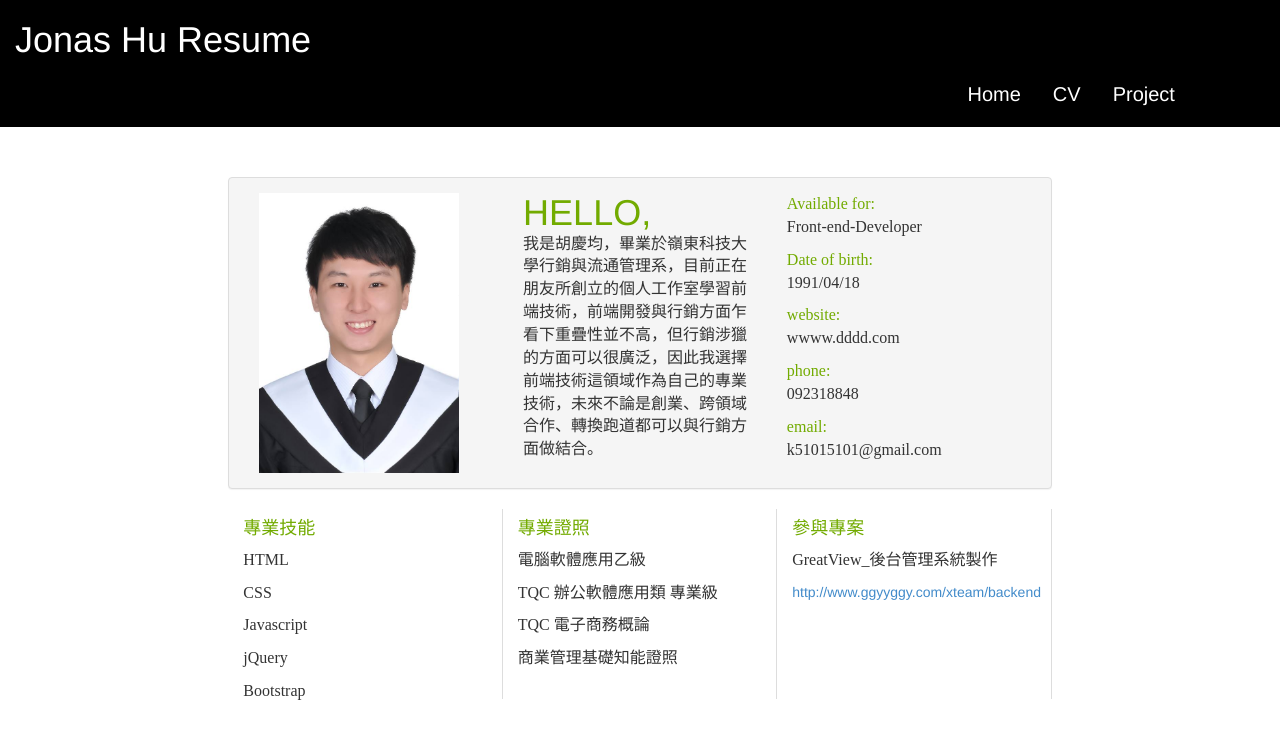
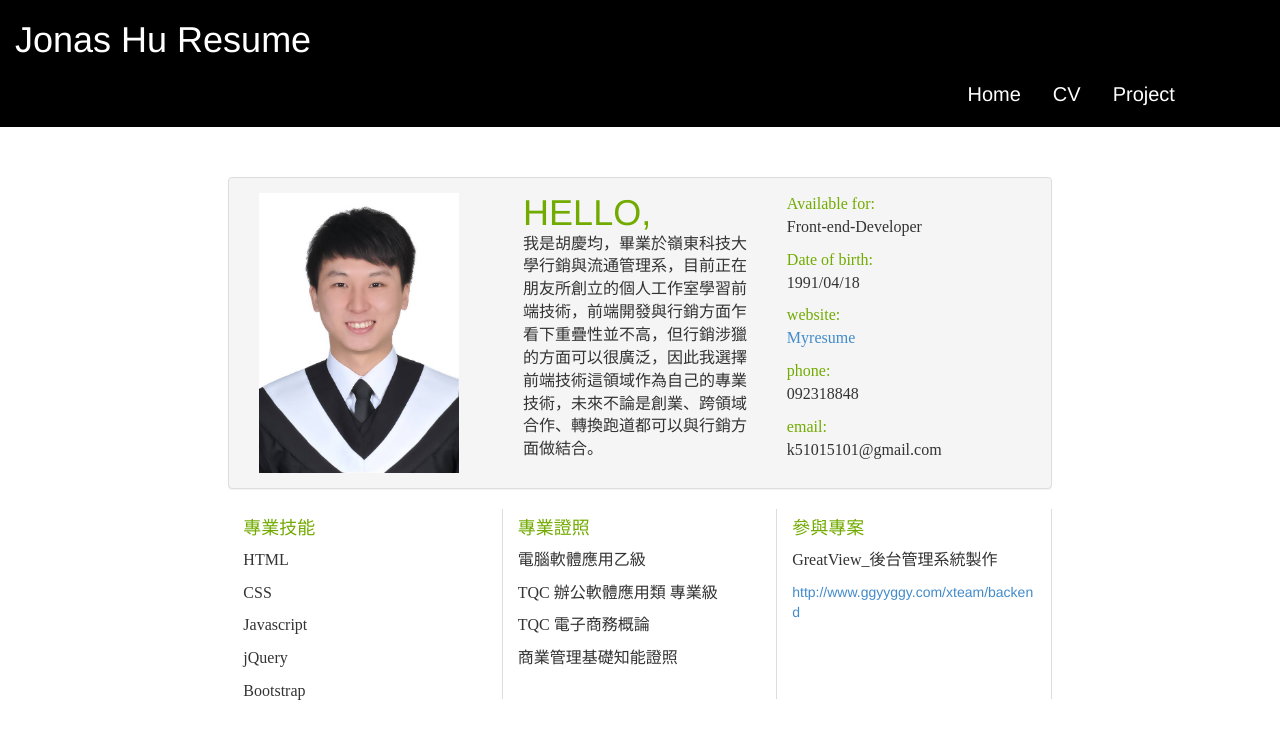
Before and after one commit to jonas0418/jonas-resume, a plain HTML site: page index.html in a window 1280 px wide. Drawn offline with nearby package versions, Linux system fonts and the light colour scheme.

Commit message:
interview pash

```diff
--- a/index.html
+++ b/index.html
@@ -48,7 +48,7 @@
                 <p class="title-color">Date of birth:</p>
                 <p class="home-content-text">1991/04/18</p>
                 <p class="title-color">website:</p>
-                <p class="home-content-text">wwww.dddd.com</p>
+                <p class="home-content-text"><a href="http://k0956533435.github.io/jonas-resume/">Myresume</a></p>
                 <p class="title-color">phone:</p>
                 <p class="home-content-text">092318848</p>
                 <p class="title-color">email:</p>
--- a/sass/styles.scss
+++ b/sass/styles.scss
@@ -78,7 +78,7 @@ p{
   margin-top: 10px;
 }
 .gw-web{
-
+  word-wrap: break-word;
   margin-left:0;
 }
 .cloudstitch{
```
Also changed, not shown: stylesheets/styles.css.
